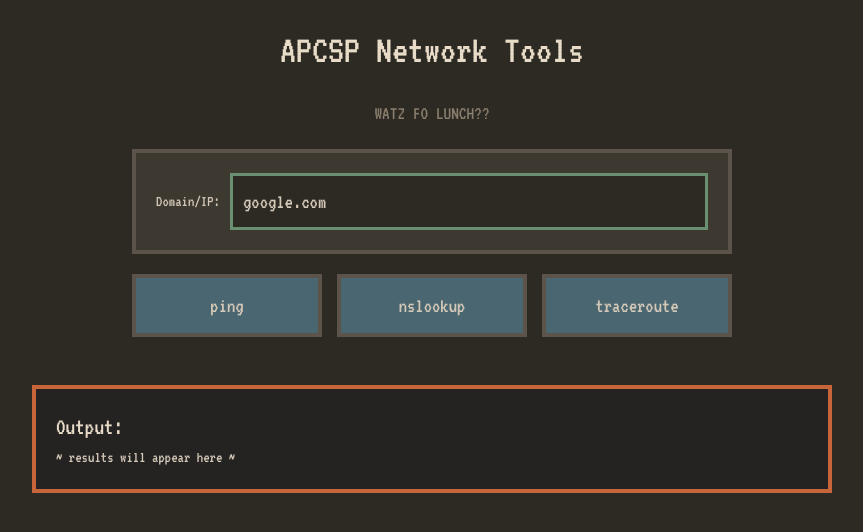
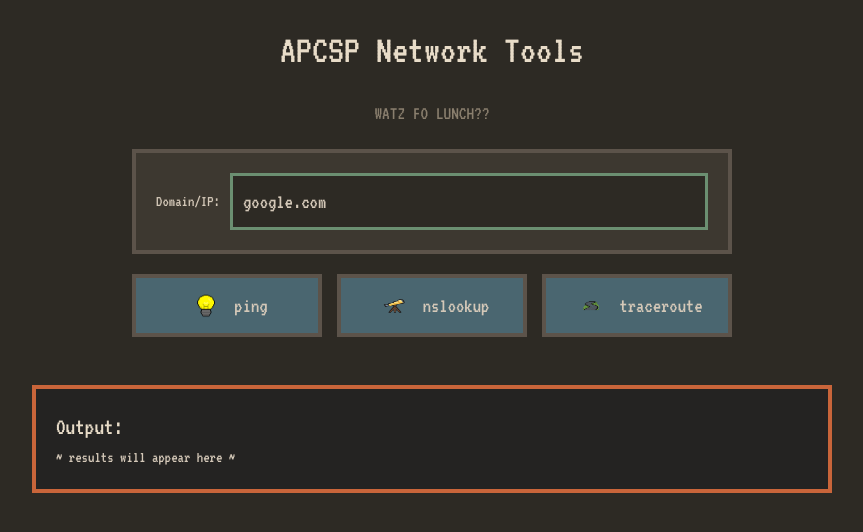
Before and after one commit to jleuth/apcsp-gui, a Flask app: page / in a window 1280 px wide. Shown: the top 532 px of the page, without its empty margins (208-1071 px from the left). Run offline with Flask 3, Linux system fonts and the light colour scheme; some libraries are stand-ins or nearby versions.

Commit message:
add all the pictures

```diff
--- a/templates/index.html
+++ b/templates/index.html
@@ -21,9 +21,9 @@
                 </div>
 
                 <div class="grid grid-cols-3 gap-[15px]">
-                    <button onclick="runTool('ping')" class="text-[1.3rem] p-3 bg-[#4a6670] text-[#d4c8b8] border-4 border-[#5c534a] cursor-pointer hover:bg-[#5a7680] disabled:opacity-50 disabled:cursor-wait">ping</button>
-                    <button onclick="runTool('nslookup')" class="text-[1.3rem] p-3 bg-[#4a6670] text-[#d4c8b8] border-4 border-[#5c534a] cursor-pointer hover:bg-[#5a7680] disabled:opacity-50 disabled:cursor-wait">nslookup</button>
-                    <button onclick="runTool('traceroute')" class="text-[1.3rem] p-3 bg-[#4a6670] text-[#d4c8b8] border-4 border-[#5c534a] cursor-pointer hover:bg-[#5a7680] disabled:opacity-50 disabled:cursor-wait">traceroute</button>
+                    <button onclick="runTool('ping')" class="text-[1.3rem] p-3 bg-[#4a6670] text-[#d4c8b8] border-4 border-[#5c534a] cursor-pointer hover:bg-[#5a7680] disabled:opacity-50 disabled:cursor-wait flex items-center justify-center gap-2"><img src="/static/lightbulb.png" alt="lightbulb" class="w-10 h-6 inline-block"> ping</button>
+                    <button onclick="runTool('nslookup')" class="text-[1.3rem] p-3 bg-[#4a6670] text-[#d4c8b8] border-4 border-[#5c534a] cursor-pointer hover:bg-[#5a7680] disabled:opacity-50 disabled:cursor-wait flex items-center justify-center gap-2"><img src="/static/telescope.png" alt="telescope" class="w-10 h-6 inline-block"> nslookup</button>
+                    <button onclick="runTool('traceroute')" class="text-[1.3rem] p-3 bg-[#4a6670] text-[#d4c8b8] border-4 border-[#5c534a] cursor-pointer hover:bg-[#5a7680] disabled:opacity-50 disabled:cursor-wait flex items-center justify-center gap-2"><img src="/static/road.png" alt="road" class="w-10 h-6 inline-block"> traceroute</button>
                 </div>
             </div>
 
```
Also changed, not shown: static/lightbulb.png (added), static/road.png (added), static/telescope.png (added).
